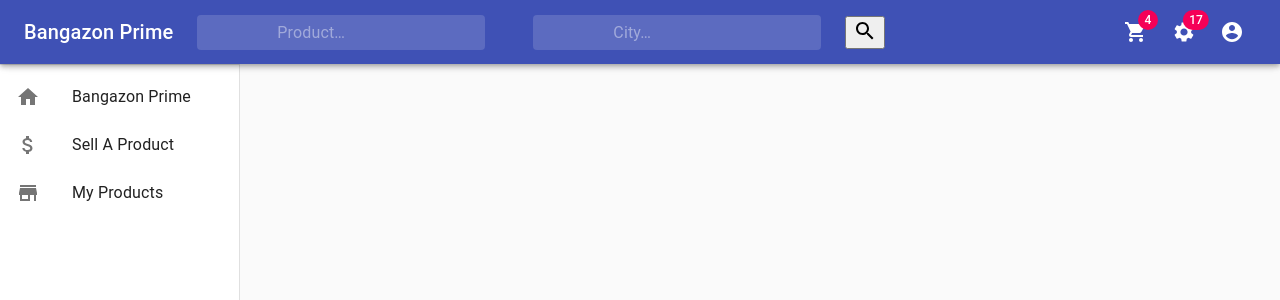
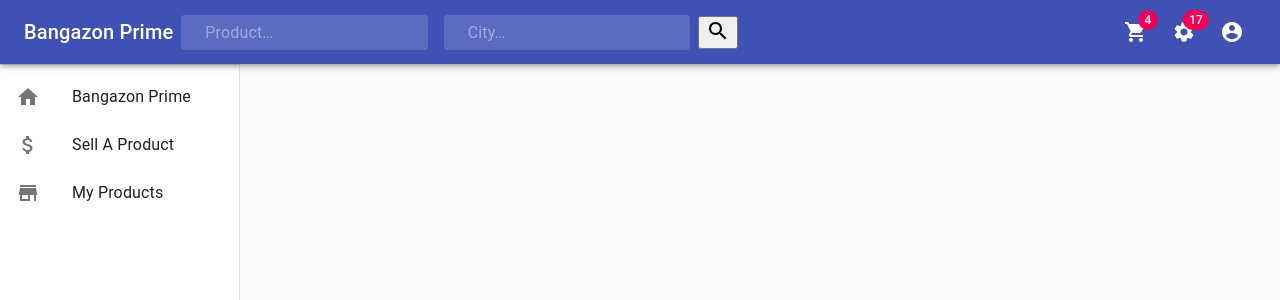
Before and after one commit to nss-cohort-36/bangazon-client-imagination-station-react, a React (Create React App) app in the folder bangazon/: page / in a window 1280 px wide. Shown: the top 300 px of the page. Built offline with nearby package versions, Linux system fonts and the light colour scheme.

Commit message:
navbar and drawer done. want to move the search bar to the right later

```diff
--- a/bangazon/src/components/nav/Navbar.js
+++ b/bangazon/src/components/nav/Navbar.js
@@ -60,12 +60,12 @@ const styles = theme => ({
     '&:hover': {
       backgroundColor: fade(theme.palette.common.white, 0.25),
     },
-    marginRight: theme.spacing.unit * 3,
+    marginRight: theme.spacing.unit * 1,
     marginLeft: 0,
     width: '100%',
     [theme.breakpoints.up('sm')]: {
-      marginLeft: theme.spacing.unit * 3,
-      width: 'auto',
+      marginLeft: theme.spacing.unit * 1,
+      width: '20%',
     },
   },
   searchIcon: {
@@ -85,7 +85,7 @@ const styles = theme => ({
     paddingTop: theme.spacing.unit,
     paddingRight: theme.spacing.unit,
     paddingBottom: theme.spacing.unit,
-    paddingLeft: theme.spacing.unit * 10,
+    paddingLeft: theme.spacing.unit * 3,
     transition: theme.transitions.create('width'),
     width: '100%',
     [theme.breakpoints.up('md')]: {
@@ -106,7 +106,7 @@ const styles = theme => ({
   },
 
 
-
+  // for drawer
   drawer: {
     [theme.breakpoints.up('sm')]: {
       width: drawerWidth,
@@ -255,9 +255,7 @@ class NavBar extends React.Component {
               />
             </div>
             <div className={classes.search}>
-              <div className={classes.searchIcon}>
-                {/* <SearchIcon /> */}
-              </div>
+
               <InputBase
                 placeholder="City…"
                 classes={{
```
Also changed, not shown: bangazon/src/components/nav/Navbar.css (line endings or trailing spaces).
